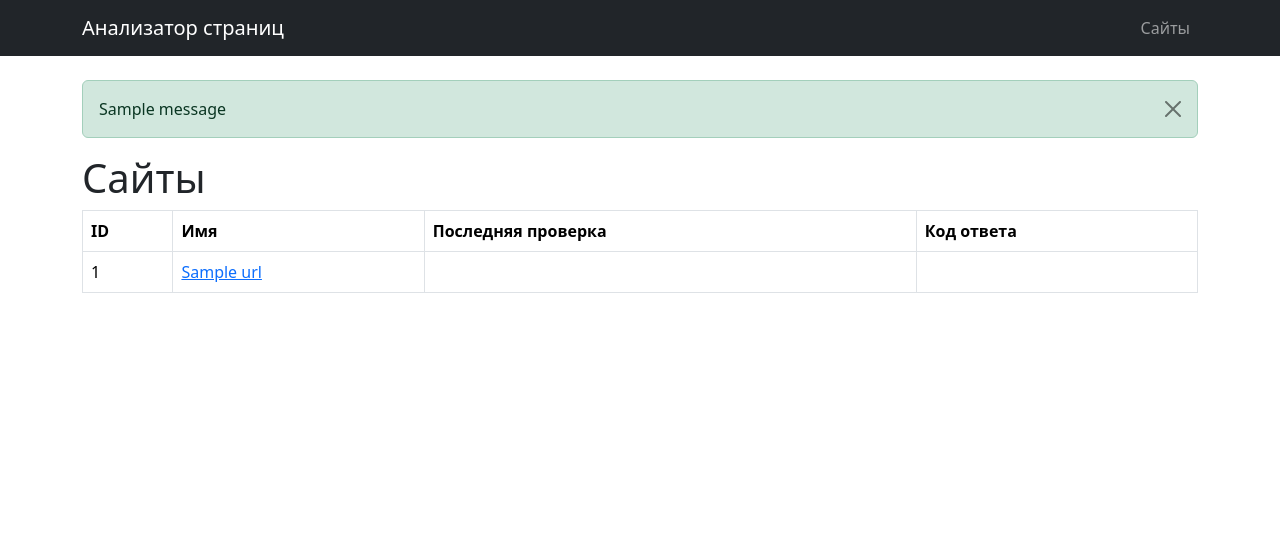
After one commit to mrTelnor/python-project-83, a Flask app: page /urls in a window 1280 px wide. The commit adds this page. Shown: the top 533 px of the page. Run offline with Flask 3, Linux system fonts and the light colour scheme; one stand-in notice (Sample message) is shown; a database or web service that is not in the repository returns one stand-in record (values such as "Sample title"); some libraries are stand-ins or nearby versions.

Commit message:
Реализованы хранение URL-адресов в PostgreSQL и формы с валидацией

```diff
--- /dev/null
+++ b/database.sql
@@ -0,0 +1,5 @@
+CREATE TABLE IF NOT EXISTS urls (
+    id bigint GENERATED BY DEFAULT AS IDENTITY PRIMARY KEY,
+    name varchar(255) NOT NULL UNIQUE,
+    created_at timestamp NOT NULL DEFAULT CURRENT_TIMESTAMP
+);
--- a/page_analyzer/app.py
+++ b/page_analyzer/app.py
@@ -1,7 +1,12 @@
 import os
+from urllib.parse import urlparse
 
+import validators
 from dotenv import load_dotenv
-from flask import Flask, render_template
+from flask import Flask, flash, redirect, render_template, request, url_for
+
+from page_analyzer import urls_repo
+from page_analyzer.db import get_connection
 
 load_dotenv()
 
@@ -12,3 +17,56 @@ app.config['SECRET_KEY'] = os.getenv('SECRET_KEY')
 @app.get('/')
 def index():
     return render_template('index.html')
+
+
+@app.post('/urls')
+def urls_create():
+    raw_url = request.form.get('url', '').strip()
+    error = _validate_url(raw_url)
+    if error:
+        flash(error, 'danger')
+        return render_template('index.html', url=raw_url), 422
+
+    name = _normalize_url(raw_url)
+
+    with get_connection() as conn:
+        existing = urls_repo.find_by_name(conn, name)
+        if existing:
+            flash('Страница уже существует', 'info')
+            return redirect(url_for('url_show', id=existing['id']))
+
+        new_id = urls_repo.insert(conn, name)
+
+    flash('Страница успешно добавлена', 'success')
+    return redirect(url_for('url_show', id=new_id))
+
+
+@app.get('/urls')
+def urls_index():
+    with get_connection() as conn:
+        urls = urls_repo.get_all(conn)
+    return render_template('urls/index.html', urls=urls)
+
+
+@app.get('/urls/<int:id>')
+def url_show(id):
+    with get_connection() as conn:
+        url = urls_repo.find_by_id(conn, id)
+    if url is None:
+        return 'Not Found', 404
+    return render_template('urls/show.html', url=url)
+
+
+def _validate_url(value):
+    if not value:
+        return 'URL обязателен'
+    if len(value) > 255:
+        return 'URL превышает 255 символов'
+    if not validators.url(value):
+        return 'Некорректный URL'
+    return None
+
+
+def _normalize_url(value):
+    parsed = urlparse(value)
+    return f'{parsed.scheme}://{parsed.hostname}'
--- /dev/null
+++ b/page_analyzer/db.py
@@ -0,0 +1,17 @@
+import os
+from contextlib import contextmanager
+
+import psycopg2
+
+
+@contextmanager
+def get_connection():
+    conn = psycopg2.connect(os.environ['DATABASE_URL'])
+    try:
+        yield conn
+        conn.commit()
+    except Exception:
+        conn.rollback()
+        raise
+    finally:
+        conn.close()
--- a/page_analyzer/templates/layouts/application.html
+++ b/page_analyzer/templates/layouts/application.html
@@ -21,6 +21,15 @@
 
     <main class="flex-grow-1 py-4">
       <div class="container">
+        {% with messages = get_flashed_messages(with_categories=true) %}
+          {% for category, message in messages %}
+            <div class="alert alert-{{ category }} alert-dismissible fade show" role="alert">
+              {{ message }}
+              <button type="button" class="btn-close" data-bs-dismiss="alert" aria-label="Закрыть"></button>
+            </div>
+          {% endfor %}
+        {% endwith %}
+
         {% block content %}{% endblock %}
       </div>
     </main>
--- /dev/null
+++ b/page_analyzer/templates/urls/index.html
@@ -0,0 +1,25 @@
+{% extends "layouts/application.html" %}
+
+{% block content %}
+  <h1>Сайты</h1>
+  <table class="table table-bordered" data-test="urls">
+    <thead>
+      <tr>
+        <th>ID</th>
+        <th>Имя</th>
+        <th>Последняя проверка</th>
+        <th>Код ответа</th>
+      </tr>
+    </thead>
+    <tbody>
+      {% for url in urls %}
+        <tr>
+          <td>{{ url.id }}</td>
+          <td><a href="{{ url_for('url_show', id=url.id) }}">{{ url.name }}</a></td>
+          <td></td>
+          <td></td>
+        </tr>
+      {% endfor %}
+    </tbody>
+  </table>
+{% endblock %}
--- /dev/null
+++ b/page_analyzer/urls_repo.py
@@ -0,0 +1,28 @@
+from psycopg2.extras import RealDictCursor
+
+
+def find_by_name(conn, name):
+    with conn.cursor(cursor_factory=RealDictCursor) as cur:
+        cur.execute('SELECT * FROM urls WHERE name = %s', (name,))
+        return cur.fetchone()
+
+
+def find_by_id(conn, id):
+    with conn.cursor(cursor_factory=RealDictCursor) as cur:
+        cur.execute('SELECT * FROM urls WHERE id = %s', (id,))
+        return cur.fetchone()
+
+
+def get_all(conn):
+    with conn.cursor(cursor_factory=RealDictCursor) as cur:
+        cur.execute('SELECT * FROM urls ORDER BY created_at DESC, id DESC')
+        return cur.fetchall()
+
+
+def insert(conn, name):
+    with conn.cursor(cursor_factory=RealDictCursor) as cur:
+        cur.execute(
+            'INSERT INTO urls (name) VALUES (%s) RETURNING id',
+            (name,),
+        )
+        return cur.fetchone()['id']
--- a/pyproject.toml
+++ b/pyproject.toml
@@ -5,5 +5,7 @@ requires-python = ">=3.12"
 dependencies = [
     "flask>=3.1.3",
     "gunicorn>=25.3.0",
+    "psycopg2-binary>=2.9.12",
     "python-dotenv>=1.2.2",
+    "validators>=0.35.0",
 ]
```
Also changed, not shown: page_analyzer/templates/index.html (+4 -4 lines), page_analyzer/templates/urls/show.html (added, +21 -0 lines), 3 other files.
